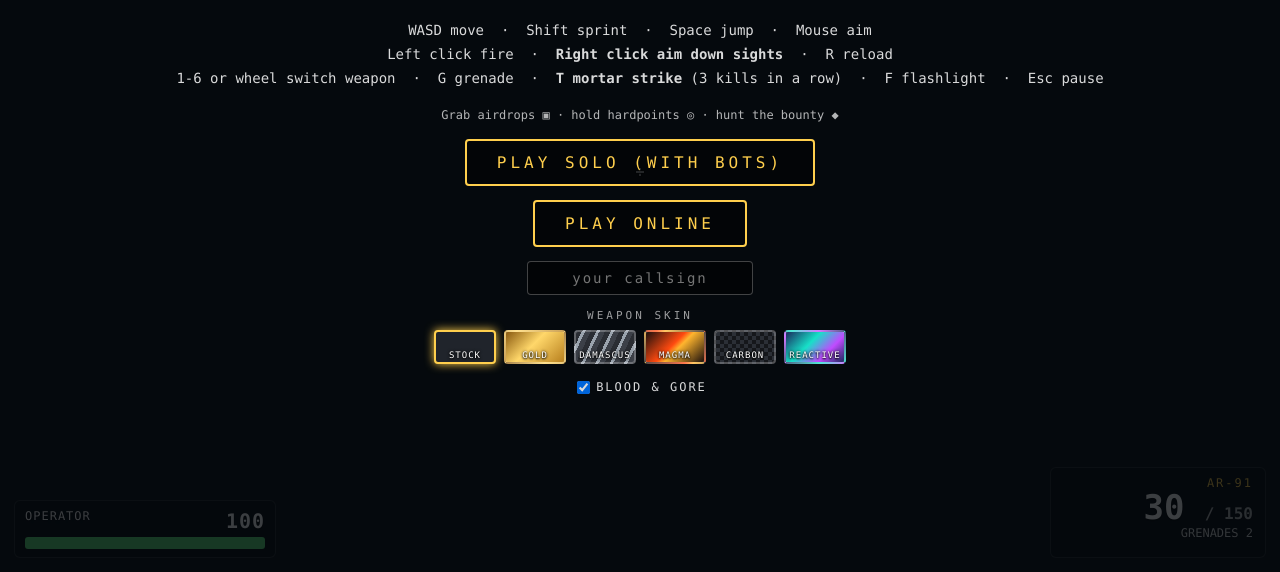
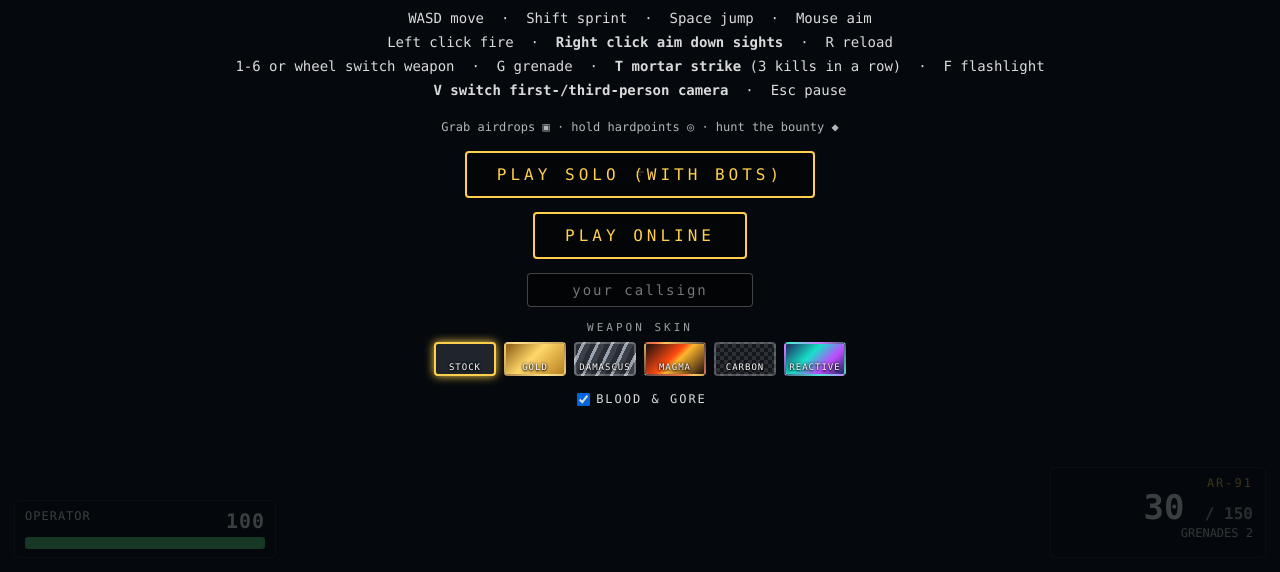
Before and after one commit to Classio08/nighthawk, a website built with Vite: page index.html in a window 1280 px wide. Shown: the part 228-800 px from the top of the page. Built offline with nearby package versions, Linux system fonts and the light colour scheme; no server answers.

Commit message:
feat(ui): document first- and third-person camera toggle

```diff
--- a/index.html
+++ b/index.html
@@ -94,7 +94,7 @@
 <div id="start" class="ov show">
   <h1>NIGHTHAWK</h1>
   <p>16 fighters · one shrinking zone · last one standing</p>
-  <p>WASD move &nbsp;·&nbsp; Shift sprint &nbsp;·&nbsp; Space jump &nbsp;·&nbsp; Mouse aim<br>Left click fire &nbsp;·&nbsp; <b>Right click aim down sights</b> &nbsp;·&nbsp; R reload<br>1-6 or wheel switch weapon &nbsp;·&nbsp; G grenade &nbsp;·&nbsp; <b>T mortar strike</b> (3 kills in a row) &nbsp;·&nbsp; F flashlight &nbsp;·&nbsp; Esc pause</p>
+  <p>WASD move &nbsp;·&nbsp; Shift sprint &nbsp;·&nbsp; Space jump &nbsp;·&nbsp; Mouse aim<br>Left click fire &nbsp;·&nbsp; <b>Right click aim down sights</b> &nbsp;·&nbsp; R reload<br>1-6 or wheel switch weapon &nbsp;·&nbsp; G grenade &nbsp;·&nbsp; <b>T mortar strike</b> (3 kills in a row) &nbsp;·&nbsp; F flashlight<br><b>V switch first-/third-person camera</b> &nbsp;·&nbsp; Esc pause</p>
   <p style="font-size:12px;opacity:.7">Grab airdrops &#9635; &middot; hold hardpoints &#9678; &middot; hunt the bounty &#9670;</p>
   <button class="btn" id="playbtn">PLAY SOLO (WITH BOTS)</button>
   <button class="btn" id="onlinebtn">PLAY ONLINE</button>
```
